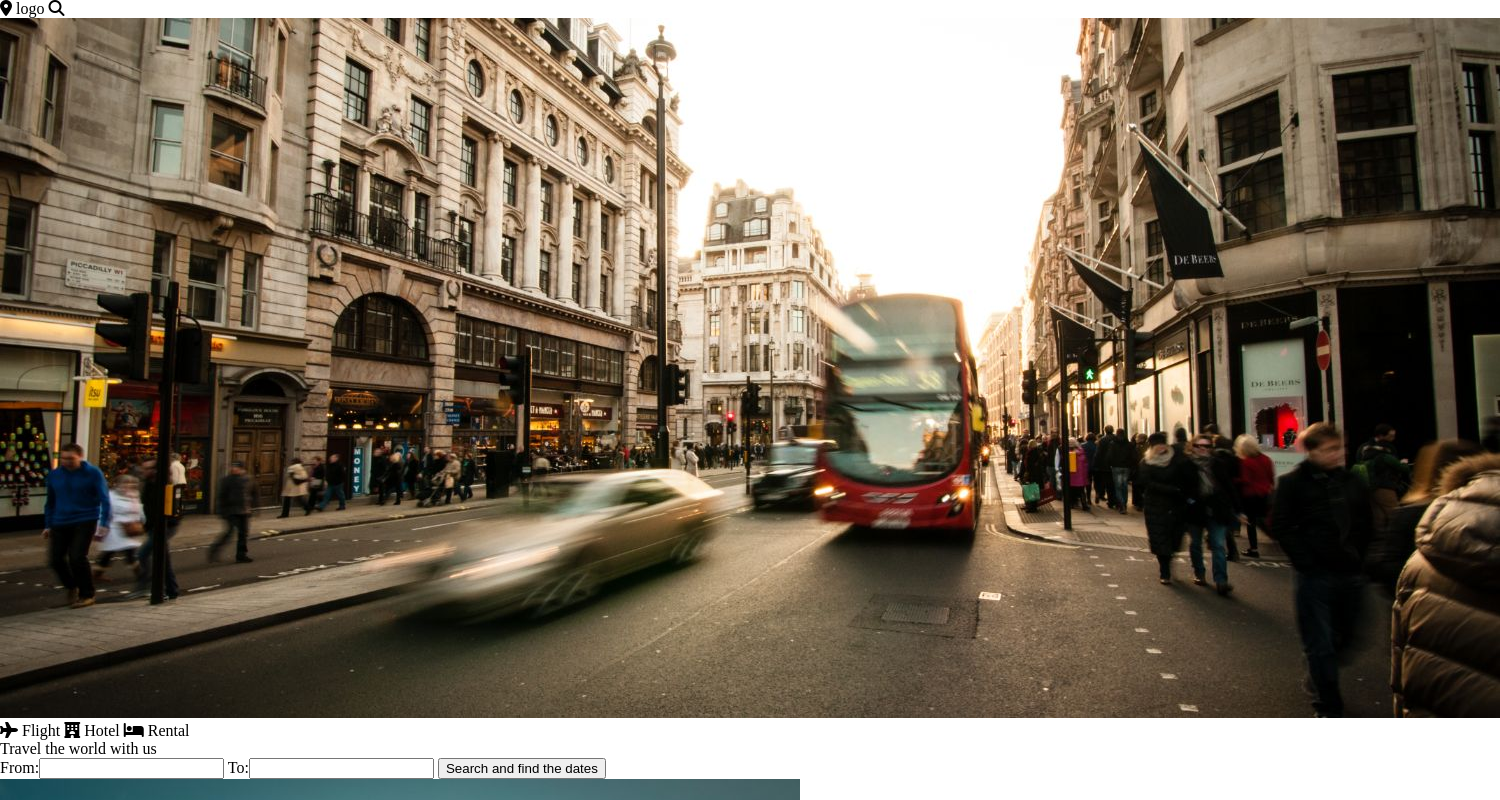
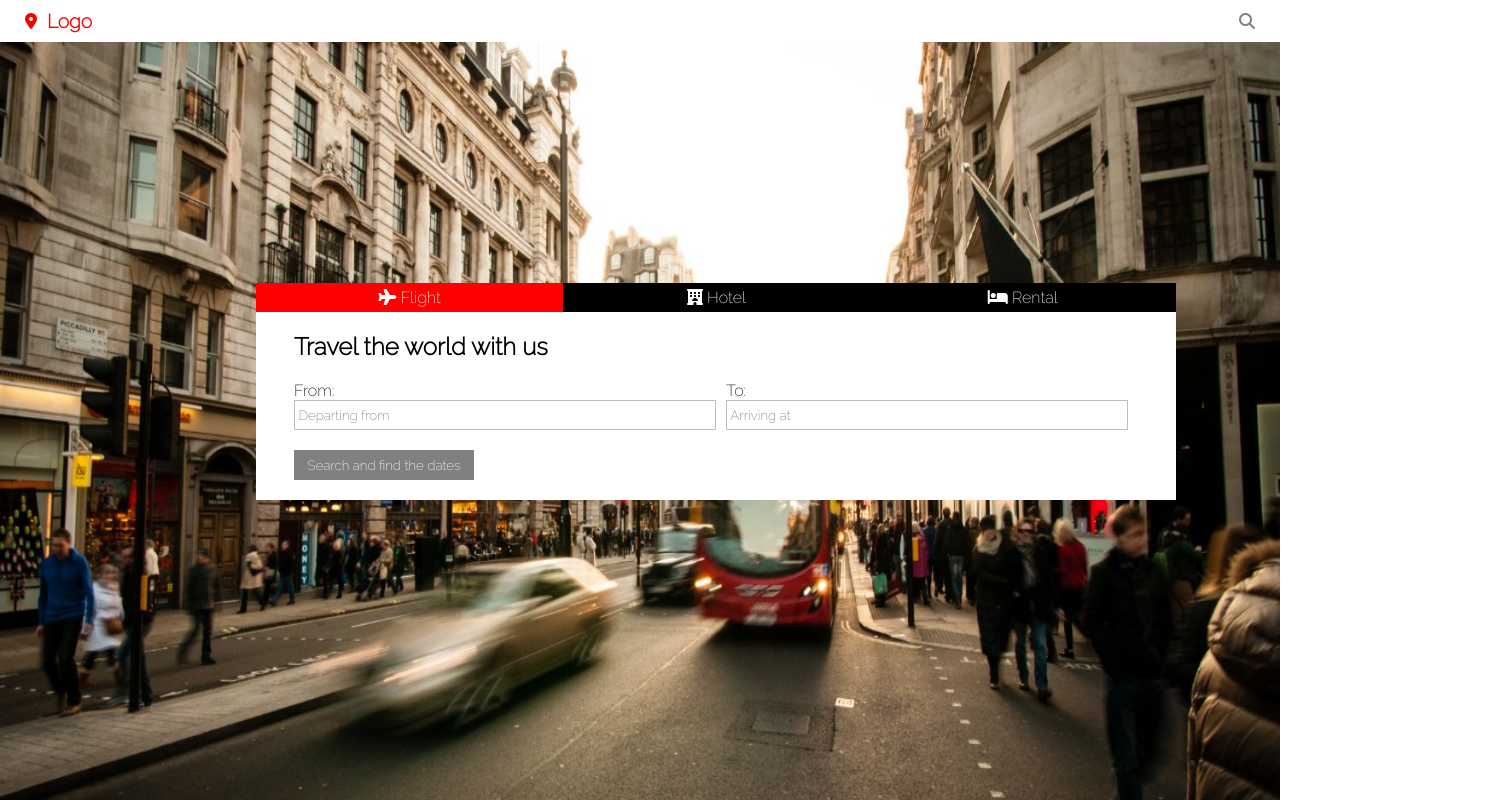
Before and after one commit to anddersonls/TravelPlanner-Website, a plain HTML site: page index.html in a window 1280 px wide. Shown: the top 800 px of the page, 1500 px wide, since content can reach past the window. Drawn offline with Linux system fonts and the light colour scheme; a web font is replaced by a local one.

Commit message:
estilizaçaõ do cabeçalho e conteúdo da main

```diff
--- a/index.html
+++ b/index.html
@@ -7,28 +7,30 @@
     <link rel="stylesheet" type="text/css" href="style.css">
 </head>
 <body>
-    <header class="cabecalho">
-        <div>
+    <header>
+        <div class="cabecalho">
             <i class="fa-sharp fa-solid fa-location-dot"></i>
-            <scan>logo</scan>
+            <span>Logo</span>
             <i class="fa-solid fa-magnifying-glass"></i>
         </div>
     </header>
 
     <main class="main-content">
-        <img src="../imagens/london.jpg" alt="Imagem de Londres">
-        <div class="main-top">
-            <span><i class="fa-solid fa-plane"></i> Flight</span>
-            <span><i class="fa-solid fa-hotel"></i> Hotel</span>
-            <span><i class="fa-solid fa-bed"></i> Rental</span>
-        </div>
-        <div>
-            <p>Travel the world with us</p>
-            <form action="" class="main-form">
-                <span class="main-input">From:<input type="text"></span>
-                <span class="main-input">To:<input type="text"></span>
+        <img src="imagens/london.jpg" alt="Imagem de Londres">
+        <div class="main-box">
+            <div class="main-box-top">
+                <div class="top-red"><i class="fa-solid fa-plane"></i> Flight</div>
+                <div class="top-black"><i class="fa-solid fa-hotel"></i> Hotel</div>
+                <div class="top-black"><i class="fa-solid fa-bed"></i> Rental</div>
+             </div>
+            <div class="main-box-content">
+                <h2>Travel the world with us</h2>
+                <form action="" class="main-form">
+                    <span class="main-input">From: <input type="text" placeholder=" Departing from" id="input"></span>
+                    <span class="main-input">To: <input type="text" placeholder=" Arriving at" id="input"></span>
+                </form>
                 <button class="main-button">Search and find the dates</button>
-            </form>
+            </div>
         </div>
     </main>
 
--- a/style.css
+++ b/style.css
@@ -2,5 +2,107 @@
 
 *{
     box-sizing: border-box;
+    font-family: 'Raleway', sans-serif;
     margin:0;
+    padding:0;
 }
+
+.cabecalho{
+    display:flex;
+    justify-content: space-between;
+    align-items: center;
+    padding: 10px 25px;
+}
+
+.cabecalho span{
+    color:red;
+    font-size:1.2em;
+    font-weight:bold;
+    flex-grow: 1;
+    margin-left: 10px;
+}
+
+.fa-location-dot{
+    color:rgb(250, 0, 0);
+}
+
+.fa-magnifying-glass{
+    color: gray;
+}
+
+.main-content{
+    display: inline-block;
+    position: relative;
+}
+
+
+.main-box{
+    position: absolute;
+    display:flex;
+    top: 30%;
+    left: 20%;
+    flex-direction: column;
+    background-color: white;
+    max-width: 920px;
+    width: 100vw;
+}
+
+.main-content img{
+    width: 100%;
+    height: 100vh;
+}
+
+.main-box-top{
+    display: flex;
+    width: 100%;
+}
+
+.top-red{
+    background-color: red;
+    color:white;
+    width: 33.4%;
+    text-align: center;
+    padding: 5px 0;
+}
+
+.top-black{
+    background-color: black;
+    color: white;
+    width: 33.3%;
+    text-align: center;
+    padding: 5px 0;
+}
+
+.main-box-content{
+    display: flex;
+    flex-direction: column;
+    padding:20px 30px;
+    margin: 0 8px;
+    gap: 20px;
+}
+
+.main-form{
+    display:flex;
+}
+
+.main-form span{
+    flex-grow: 1;
+    margin-right: 10px;
+}
+
+#input{
+    flex-grow: 1;
+    width: 100%;
+    height: 30px;
+    border: 0.2px solid rgb(193, 188, 188);
+}
+
+.main-box button{
+    display: block;
+    background-color: gray;
+    border: none;
+    color: white;
+    width: 180px;
+    height: 30px;
+
+}
```
